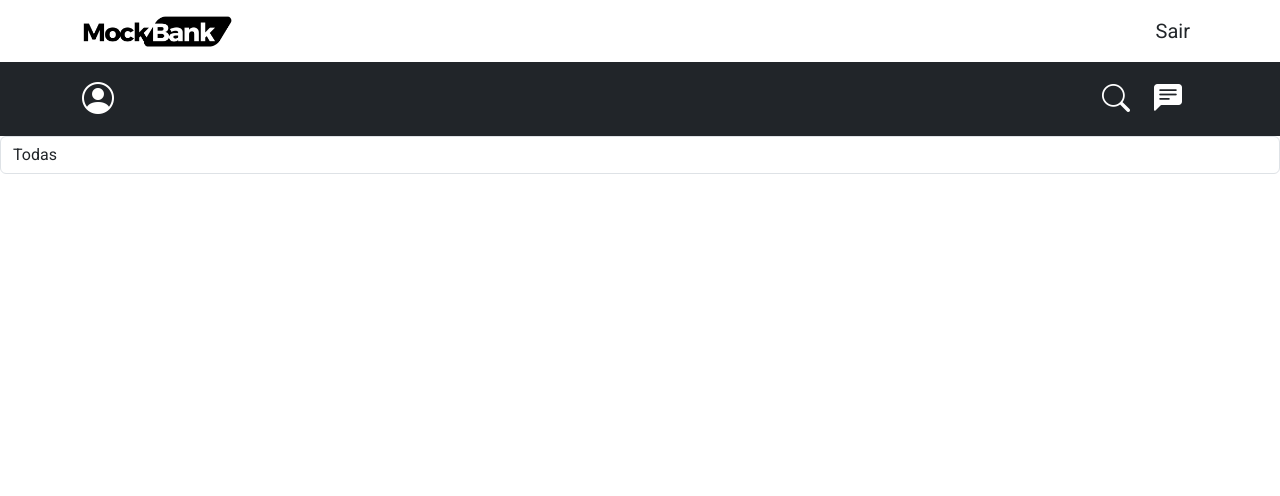
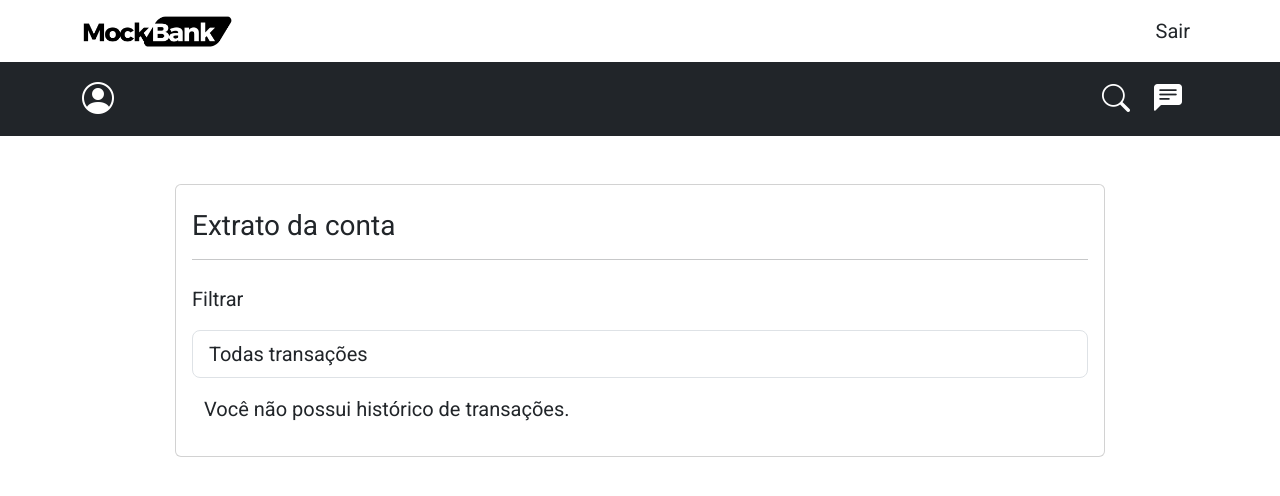
Before and after one commit to luixmartins/mockbank, a Django app: page /service/extract/ in a window 1280 px wide. Shown: the top 496 px of the page. Run offline with Django 5.2, Linux system fonts and the light colour scheme; a user stored in the database is signed in; data comes from the database, SQL or seed files in the repository; both versions use the stored data as it was after the commit.

Commit message:
Finished extract page

```diff
--- a/service/forms/extract_form.py
+++ b/service/forms/extract_form.py
@@ -2,9 +2,9 @@ from django import forms
 
 class ExtractForm(forms.Form):
     FILTER_CHOICES = [
-        ('all', 'Todas'),
-        ('received', 'Recebidas'),
-        ('sent', 'Enviadas')
+        ('all', 'Todas transações'),
+        ('received', 'Entrada'),
+        ('sent', 'Saída')
     ]
 
-    filter_type = forms.ChoiceField(choices=FILTER_CHOICES, widget=forms.Select(attrs={'class': 'form-control'}))
+    filter_type = forms.ChoiceField(choices=FILTER_CHOICES, widget=forms.Select(attrs={'class': 'form-control form-control-lg mt-0 h-100'}))
--- a/service/services.py
+++ b/service/services.py
@@ -20,10 +20,12 @@ class TransferService:
 class ExtractService:
     @staticmethod
     def extract_account(filter_type, user_id):
-        if filter_type == "all":
+        if filter_type == "sent":
+            return TransferModel.objects.filter(sent_by=user_id)
+        elif filter_type == "received":
+            return TransferModel.objects.filter(received_by=user_id)
+        else:
             return TransferModel.objects.filter(Q(sent_by=user_id) | Q(received_by=user_id))
-
-        return None
 
 class SimulateLoanService:
     @staticmethod
--- a/service/templates/extract_page.html
+++ b/service/templates/extract_page.html
@@ -1,17 +1,63 @@
 {% extends "global/base.html" %}
+{% load humanize %}
 
 {% block content %}
+<main>
+    <div class="container mt-5">
+        <div class="col-12 col-lg-10 mx-auto">
+            <div class="card">
+                <div class="card-body">
+                    <h3 class="mt-2">Extrato da conta</h3>
+                    <hr class="mb-4">
 
-<form method="get" action="" id="extract-form">
-    {% csrf_token %}
-    {{ form.filter_type }}
-</form>
 
-<ul>
-    {% for extrato in response %}
-        <li>{{ extrato.sent_by }} - {{ extrato.created_at }} - {{ extrato.value }}</li>
-    {% endfor %}
-</ul>
+                    <form method="get" action="" id="extract-form">
+                        <p class="lead">Filtrar</p>
+                        {% csrf_token %}
+                        {{ form.filter_type }}
+                    </form>
+
+                    <div class="col-12">
+                        <div class="row mx-auto mt-3">
+                            {% if response %}
+                            {% for item in response %}
+                                <a href="#" class="mb-2" style="text-decoration: none;">
+                                    <div class="container border rounded border-dark text-dark">
+                                        <div class="row">
+                                            <div class="col-8 col-sm-9 mt-1 ">
+                                                <p class="opacity-75">{{ item.transfer_id }}</p>
+
+                                                {% if item.received_by == user %}
+                                                <p>Entrada - <strong>{{ item.sent_by }}</strong> {{ item.created_at|date:"d/m/Y" }}</p>
+                                                {% else %}
+                                                <p>Saída - transferência para <strong>{{ item.received_by }}</strong> em {{ item.created_at|date:"d/m/Y" }}</p>
+                                                {% endif %}
+                                            </div>
+                                            <div class="col-4 col-sm-3 text-end my-auto">
+                                                {% if item.received_by == user %}
+                                                <p class="text-success my-auto lead"> R$ {{item.value}} </p>
+                                                {% else %}
+                                                <p class="text-danger my-auto lead"> R$ {{item.value}} </p>
+                                                {% endif %}
+                                            </div>
+                                        </div>
+                                    </div>
+                                </a>
+
+                            {% endfor %}
+                            {% else %}
+                            <p class="lead">
+                                Você não possui histórico de transações.
+                            </p>
+                            {% endif %}
+                        </div>
+                    </div>
+                </div>
+            </div>
+        </div>
+        </div>
+    </div>
+</main>
 
 <script>
     document.getElementById('id_filter_type').addEventListener('change', function() {
--- a/user/templates/home.html
+++ b/user/templates/home.html
@@ -37,8 +37,8 @@
                         </div>
                         <hr class="my-2">
                         <div class="col-12 mt-3">
-                            <a class=" link-underline-opacity-0 link-underline-opacity-0-hover link-dark d-block col-12 fs-5"
-                                href="#">
+                            <a class="link-underline-opacity-0 link-underline-opacity-0-hover link-dark d-block col-12 fs-5"
+                                href= {% url "service:extract" %}>
                                 Conferir Extrato <i class="bi bi-arrow-right-short float-end fs-2 mt-0"></i>
                             </a>
 
```
Also changed, not shown: db.sqlite3.
